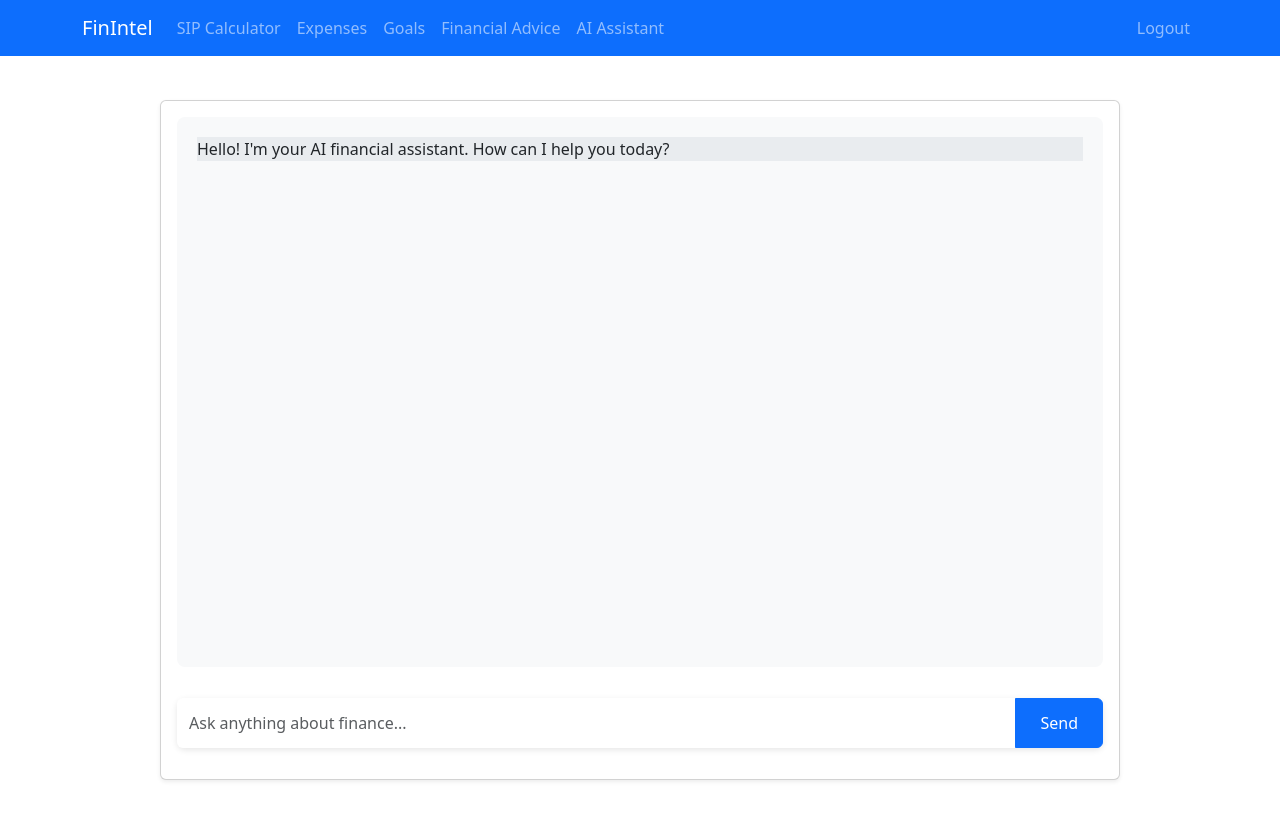
After one commit to vishan01/FinIntel, a Flask app: page /finance/chat-page in a window 1280 px wide. The commit adds this page. Run offline with Flask 3, Linux system fonts and the light colour scheme; the visitor is signed in with stand-in values (Sample User, id 1); some libraries are stand-ins or nearby versions.

Commit message:
Fix: Chatbot and financial advice

```diff
--- a/src/routes/finance.py
+++ b/src/routes/finance.py
@@ -218,14 +218,22 @@ def goals():
 @finance_bp.route('/advice')
 @login_required
 def get_advice():
-    topic = request.args.get('topic', 'personal finance basics')
-    if request.headers.get('X-Requested-With') == 'XMLHttpRequest':
-        try:
-            advice_response = financial_service.get_financial_advice(topic,current_user.id)
-            return jsonify(advice_response.get("html",""))
-        except Exception as e:
-            return jsonify({'error': str(e)}), 500
     return render_template('advice.html')
+
+@finance_bp.route('/advice_info/<info>',methods=['GET'])
+@login_required
+def get_advice_info(info):
+    topic=info
+    try:
+        advice_response = financial_service.get_financial_advice(topic,current_user.id)
+        return jsonify(advice_response.get("html",""))
+    except Exception as e:
+        return jsonify({'error': str(e)}), 500
+
+@finance_bp.route('/chat-page')
+@login_required
+def chat_page():
+    return render_template('chat.html')
 
 @finance_bp.route('/chat')
 @login_required
@@ -236,7 +244,7 @@ def chat():
 
     try:
         response = financial_service.Chat(message, current_user.id)
-        return jsonify({'response': response.get("text","")})
+        return jsonify({'response': response.get("html","")})
     except Exception as e:
         print(f"Error in chat endpoint: {e}")
         return jsonify({'error': str(e)}), 500
--- a/src/services/financial.py
+++ b/src/services/financial.py
@@ -1,7 +1,7 @@
 import google.generativeai as genai
 from datetime import datetime
 import markdown
-
+from functools import lru_cache
 from src.models import Expense, Budget, Goal
 from flask import current_app
 from datetime import datetime, timedelta
@@ -92,7 +92,7 @@ class FinancialService:
             'total_returns': round(total_returns, 2),
             'final_amount': round(amount, 2)
         }
-
+    @lru_cache(maxsize=1)
     def get_financial_advice(self, topic: str,user_id:int) -> dict:
         self.call(user_id)
         """Get AI-generated financial advice."""
--- a/src/services/market_data.py
+++ b/src/services/market_data.py
@@ -30,7 +30,6 @@ class MarketDataService:
             # Add user's stock data if logged in
             if current_user.is_authenticated and current_user.stock_tickers:
                 data['stocks'] = self.get_user_stocks()
-            print(data)
             return data
         except Exception as e:
             return {'error': str(e)}
--- a/static/js/main.js
+++ b/static/js/main.js
@@ -342,9 +342,11 @@ function resetForm(form) {
 
 // Financial Advice
 async function getFinancialAdvice(topic) {
-    const response = await fetch(`/finance/advice?topic=${encodeURIComponent(topic)}`);
+    const response = await fetch(`/finance/advice_info/${topic}`);
+
     const data = await response.json();
-    document.getElementById('advice-content').innerHTML = data.html;
+    console.log(data)
+    document.getElementById('advice-content').innerHTML = data;
 }
 
 // Edit expense
--- a/templates/base.html
+++ b/templates/base.html
@@ -30,6 +30,9 @@
                         </li>
                         <li class="nav-item">
                             <a class="nav-link" href="{{ url_for('finance.get_advice') }}">Financial Advice</a>
+                        </li>
+                        <li class="nav-item">
+                            <a class="nav-link" href="{{ url_for('finance.chat_page') }}">AI Assistant</a>
                         </li>
                     {% endif %}
                 </ul>
--- /dev/null
+++ b/templates/chat.html
@@ -0,0 +1,122 @@
+{% extends "base.html" %}
+
+{% block title %}AI Financial Assistant{% endblock %}
+
+{% block content %}
+<div class="chat-container">
+    <div class="row">
+        <div class="col-md-12">
+            <div class="card">
+                <div class="card-body">
+                    <div id="chat-messages" class="chat-messages mb-3">
+                        <div class="ai-message mb-3">
+                            Hello! I'm your AI financial assistant. How can I help you today?
+                        </div>
+                    </div>
+                    <form id="chat-form" onsubmit="return sendMessage(event)" class="chat-input-form">
+                        <div class="input-group">
+                            <input type="text" id="message-input" class="form-control" placeholder="Ask anything about finance...">
+                            <button type="submit" class="btn btn-primary">Send</button>
+                        </div>
+                    </form>
+                </div>
+            </div>
+        </div>
+    </div>
+</div>
+
+<style>
+.chat-container {
+    max-width: 1000px;
+    margin: 0 auto;
+    padding: 20px;
+}
+
+.chat-messages {
+    height: calc(100vh - 250px);
+    overflow-y: auto;
+    padding: 20px;
+    background-color: #f8f9fa;
+    border-radius: 8px;
+    margin-bottom: 20px;
+}
+
+.message {
+    margin-bottom: 20px;
+    padding: 12px 16px;
+    border-radius: 8px;
+    max-width: 80%;
+    word-wrap: break-word;
+}
+
+.user-message {
+    background-color: #007bff;
+    color: white;
+    margin-left: auto;
+}
+
+.ai-message {
+    background-color: #e9ecef;
+    color: #212529;
+    margin-right: auto;
+}
+
+.chat-input-form {
+    position: sticky;
+    bottom: 0;
+    background-color: white;
+    padding: 15px 0;
+}
+
+.input-group {
+    box-shadow: 0 2px 6px rgba(0,0,0,0.1);
+    border-radius: 8px;
+}
+
+#message-input {
+    border: none;
+    padding: 12px;
+}
+
+#message-input:focus {
+    box-shadow: none;
+}
+
+.btn-primary {
+    padding: 12px 24px;
+}
+</style>
+{% endblock %}
+
+{% block scripts %}
+<script>
+async function sendMessage(event) {
+    event.preventDefault();
+    const input = document.getElementById('message-input');
+    const message = input.value.trim();
+    if (!message) return;
+
+    // Add user message to chat
+    addMessageToChat(message, 'user');
+    input.value = '';
+
+    try {
+        const response = await fetch(`/finance/chat?message=${encodeURIComponent(message)}`);
+        const data = await response.json();
+        addMessageToChat(data.response, 'ai');
+    } catch (error) {
+        console.error('Error:', error);
+        addMessageToChat('Sorry, there was an error processing your request.', 'ai');
+    }
+}
+
+function addMessageToChat(message, type) {
+    const chatMessages = document.getElementById('chat-messages');
+    const messageDiv = document.createElement('div');
+    messageDiv.className = `message ${type}-message`;
+    messageDiv.innerHTML = message;
+    chatMessages.appendChild(messageDiv);
+    chatMessages.scrollTop = chatMessages.scrollHeight;
+}
+</script>
+{% endblock %}
```
Also changed, not shown: templates/advice.html (+2 -46 lines).
